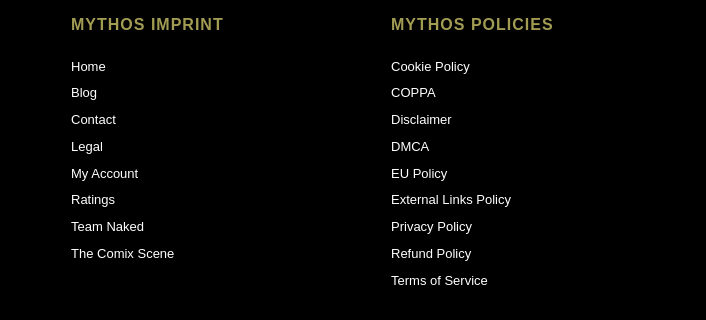
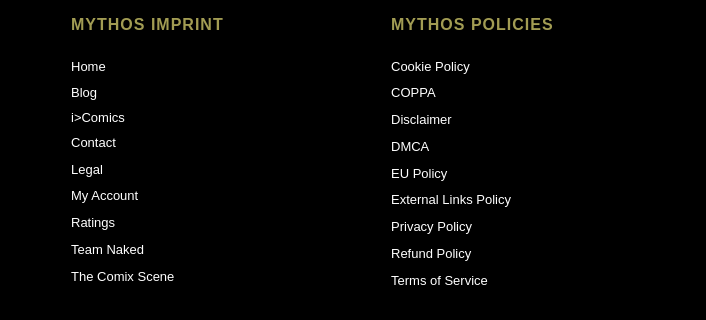
Before and after one commit to illyaking/comics-wynonna-whiskey, a plain HTML site: page ics/above-the-earth/index.html in a window 1280 px wide. Shown: the part 432-752 px from the top of the page, 264-970 px from the left. Drawn offline with Linux system fonts and the light colour scheme.

Commit message:
Added Comic Link in Footer

```diff
--- a/ics/above-the-earth/index.html
+++ b/ics/above-the-earth/index.html
@@ -130,6 +130,7 @@
                                         <ul id="menu-mythos-imprint" class="menu">
                                             <li><a href="https://mythosimprint.com/">Home</a></li>
                                             <li><a href="https://mythosimprint.com/blog/">Blog</a></li>
+                                            i><a href="https://mythosimprint.com/comics/">Comics</a></li>
                                             <li><a href="https://mythosimprint.com/contact/">Contact</a></li>
                                             <li><a href="https://mythosimprint.com/legal/">Legal</a></li>
                                             <li><a href="https://mythosimprint.com/my-account/">My Account</a></li>
```
Also changed, not shown: ics/arming-up/index.html (+1 -0 lines), ics/back-to-the-drawing-board/index.html (+1 -0 lines), ics/clever-girl/index.html (+1 -0 lines), ics/enter-wynonna-whiskey/index.html (+1 -0 lines), ics/hyperspace/index.html (+1 -0 lines), ics/planetside/index.html (+1 -0 lines), ics/spacebound/index.html (+1 -0 lines), ics/under-attack/index.html (+1 -0 lines), ics/wynonna-whiskey/index.html (+1 -0 lines), index.html (+1 -0 lines).
